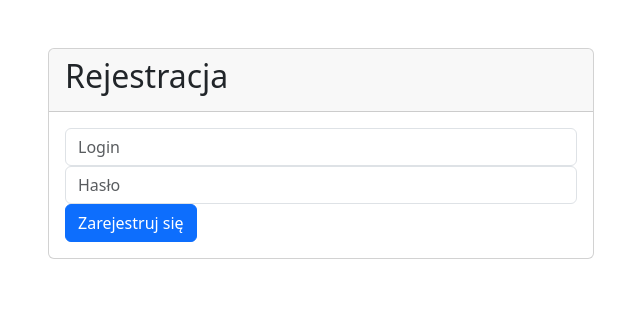
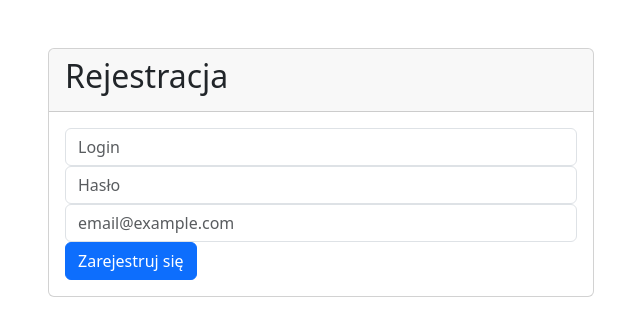
Before and after one commit to opti0/PSIiM, a Flask app: page /register in a window 1280 px wide. Shown: the part 56-392 px from the top of the page, without its empty margins (319-959 px from the left). Run offline with Flask 3, Linux system fonts and the light colour scheme; some libraries are stand-ins or nearby versions.

Commit message:
extended registration form

```diff
--- a/main.py
+++ b/main.py
@@ -25,13 +25,18 @@ def register():
     if request.method == 'POST':
         username = request.form['username']
         password = request.form['password']
+        email = request.form['email']
         # Sprawdzamy, czy użytkownik już istnieje w bazie danych
         existing_user = User.query.filter_by(Name=username).first()
         if existing_user:
             error_message = "Użytkownik o tej nazwie już istnieje. Proszę wybrać inną nazwę."
             return render_template('register.html', error_message=error_message)
+        existing_user = User.query.filter_by(Email=email).first()
+        if existing_user:
+            error_message = "Użytkownik o podanym adresie email już istnieje. Może chcesz się <a href='/login'>zalogować</a>?"
+            return render_template('register.html', error_message=error_message)
         # Jeśli użytkownik nie istnieje, dodajemy go do bazy danych
-        new_user = User(Name=username, Password=password)
+        new_user = User(Name=username, Password=password, Email = email)
         db.session.add(new_user)
         db.session.commit()
         return redirect(url_for('login'))
--- a/templates/register.html
+++ b/templates/register.html
@@ -9,6 +9,11 @@
             <div class="card-header">
                 <h2>Rejestracja</h2>
             </div>
+            {% if error_message %}
+                <div class="alert alert-danger">
+                    {{ error_message|safe }}
+                </div>
+            {% endif %}
             <div class="card-body">
                 <form method="POST" action="/register">
                     <div class="form-group">
@@ -17,6 +22,9 @@
                     <div class="form-group">
                         <input type="password" name="password" class="form-control" placeholder="Hasło">
                     </div>
+                    <div class="form-group">
+                        <input type="email" name="email" class="form-control" placeholder="email@example.com">
+                    </div>
                     <button type="submit" class="btn btn-primary">Zarejestruj się</button>
                 </form>
             </div>
```
